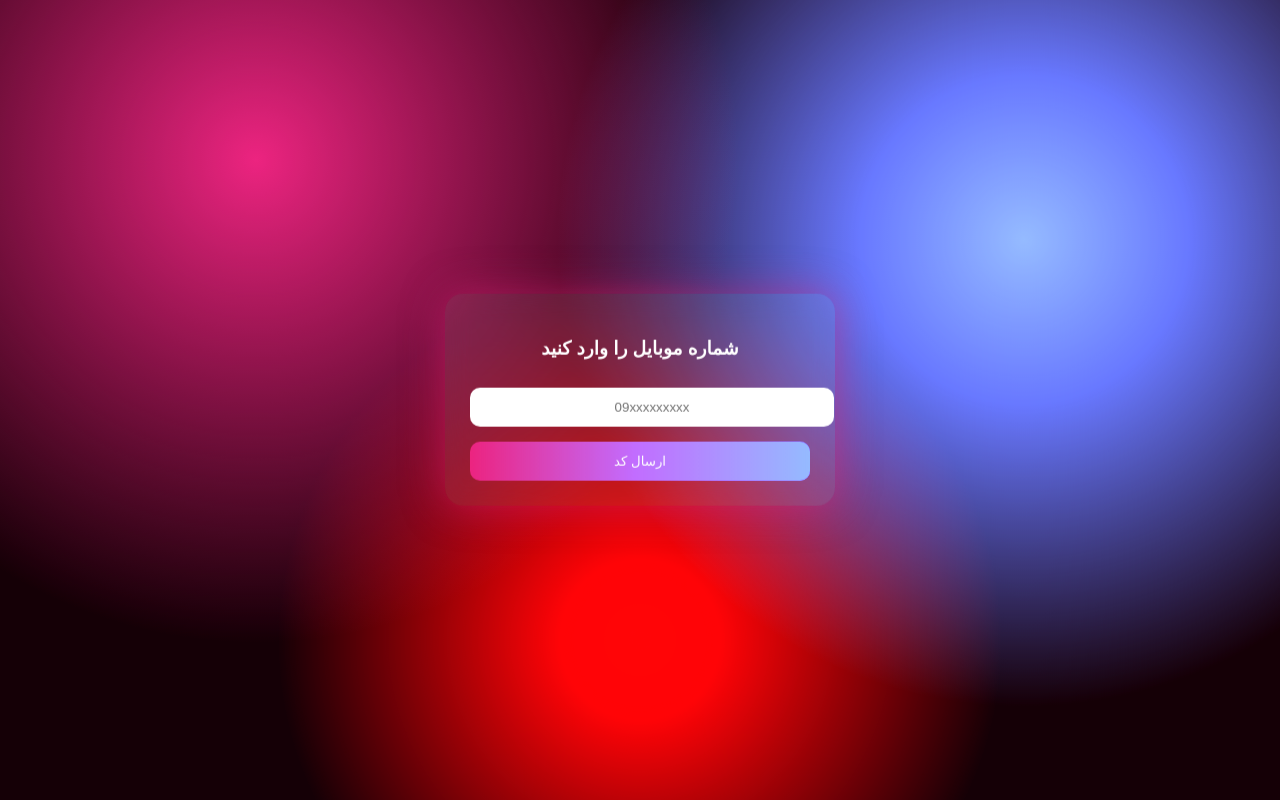
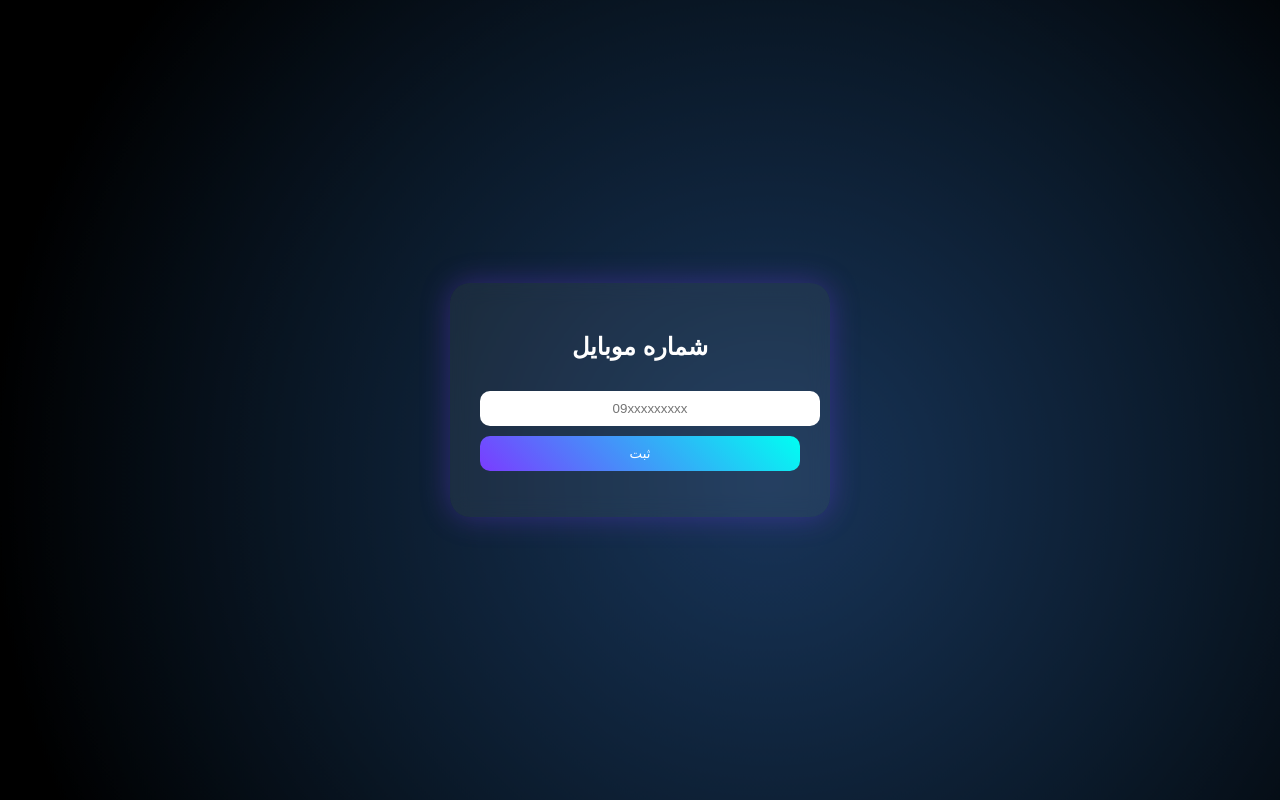
Before and after one commit to amiramiri178w79r7q8e89-wq/khafan-site, a React (Vite) app: page /register in a window 1280 px wide. Both pictures are taken after a click on the button "شروع". Built offline with nearby package versions, Linux system fonts and the light colour scheme.

Commit message:
fix build + register flow + admin

```diff
--- a/src/App.css
+++ b/src/App.css
@@ -1,98 +1,106 @@
 body {
   margin: 0;
-  font-family: Arial;
+  font-family: sans-serif;
+  background: black;
+  color: white;
   overflow: hidden;
 }
 
-/* 🌈 BACKGROUND ANIMATION */
-.bg {
+/* background animated */
+.bg-glow {
+  position: fixed;
+  width: 200%;
+  height: 200%;
+  background: radial-gradient(circle, #7a3cff33, transparent 40%),
+              radial-gradient(circle, #00fff233, transparent 40%);
+  animation: moveGlow 10s infinite alternate;
+  z-index: -1;
+}
+
+@keyframes moveGlow {
+  0% { transform: translate(-10%, -10%) scale(1); }
+  100% { transform: translate(-20%, -20%) scale(1.3); }
+}
+
+/* card */
+.container {
   height: 100vh;
   display: flex;
   justify-content: center;
   align-items: center;
-  background: radial-gradient(circle at 20% 20%, #7c3aed, transparent 40%),
-              radial-gradient(circle at 80% 30%, #00f5ff, transparent 40%),
-              radial-gradient(circle at 50% 80%, #ff00ff, transparent 40%),
-              #0b0014;
-  animation: moveBg 10s infinite alternate;
 }
 
-@keyframes moveBg {
-  0% { filter: hue-rotate(0deg); }
-  100% { filter: hue-rotate(60deg); }
+.card {
+  background: rgba(255,255,255,0.06);
+  padding: 30px;
+  border-radius: 20px;
+  backdrop-filter: blur(10px);
+  text-align: center;
+  width: 320px;
+  box-shadow: 0 0 30px #7a3cff55;
 }
 
-/* 🧠 GLASS CARD */
-.card {
-  width: 340px;
-  padding: 25px;
-  border-radius: 18px;
-  background: rgba(255,255,255,0.08);
-  backdrop-filter: blur(12px);
-  color: white;
-  text-align: center;
-  box-shadow: 0 0 40px rgba(124,58,237,0.5);
-  animation: float 3s ease-in-out infinite;
-}
-
-@keyframes float {
-  0%,100% { transform: translateY(0px); }
-  50% { transform: translateY(-10px); }
-}
-
-/* ✨ INPUT */
-.input {
+/* input */
+input {
   width: 100%;
-  padding: 12px;
+  padding: 10px;
+  margin: 10px 0;
   border-radius: 10px;
   border: none;
-  margin-top: 10px;
+  outline: none;
   text-align: center;
 }
 
-/* 🎮 BUTTON */
-.btn {
+/* button */
+button {
   width: 100%;
-  margin-top: 15px;
-  padding: 12px;
+  padding: 10px;
+  background: linear-gradient(45deg, #7a3cff, #00fff2);
   border: none;
   border-radius: 10px;
-  background: linear-gradient(90deg,#7c3aed,#00f5ff);
   color: white;
   cursor: pointer;
   transition: 0.3s;
 }
 
-.btn:hover {
+button:hover {
   transform: scale(1.05);
-  box-shadow: 0 0 20px #7c3aed;
 }
 
-/* 🔄 LOADING SPINNER (Cyber Circle) */
+/* loader */
 .loader {
   width: 60px;
   height: 60px;
-  border: 4px solid transparent;
-  border-top: 4px solid #00f5ff;
-  border-right: 4px solid #7c3aed;
+  border: 4px solid #333;
+  border-top: 4px solid #7a3cff;
   border-radius: 50%;
+  margin: auto;
   animation: spin 1s linear infinite;
-  margin: 20px auto;
 }
 
 @keyframes spin {
   100% { transform: rotate(360deg); }
 }
 
-/* ⌨️ TYPE EFFECT */
-.typing {
-  overflow: hidden;
-  border-right: .15em solid #00f5ff;
-  white-space: nowrap;
-  animation: typing 2s steps(30) infinite alternate;
+/* glitch text */
+.glitch {
+  animation: flicker 1s infinite alternate;
 }
 
-@keyframes typing {
-  from { width: 0 }
-  to { width: 100% }
+@keyframes flicker {
+  0% { opacity: 1; }
+  100% { opacity: 0.4; }
 }
+
+/* overlay */
+.overlay {
+  position: fixed;
+  top: 0;
+  left: 0;
+  width: 100%;
+  height: 100%;
+  background: rgba(0,0,0,0.6);
+  display: flex;
+  justify-content: center;
+  align-items: center;
+}
--- a/src/App.jsx
+++ b/src/App.jsx
@@ -1,11 +1,14 @@
 import { BrowserRouter, Routes, Route } from "react-router-dom";
+import Home from "./Home";
 import Register from "./Register";
-import Home from "./Home";
 import Admin from "./Admin";
+import "./App.css";
 
 export default function App() {
   return (
     <BrowserRouter>
+      <div className="bg-glow"></div>
+
       <Routes>
         <Route path="/" element={<Home />} />
         <Route path="/register" element={<Register />} />
--- a/src/Register.jsx
+++ b/src/Register.jsx
@@ -1,98 +1,101 @@
 import { useState } from "react";
 
 export default function Register() {
-  const [step, setStep] = useState(0);
+  const [step, setStep] = useState(1);
   const [phone, setPhone] = useState("");
   const [code, setCode] = useState("");
   const [loading, setLoading] = useState(false);
+  const [message, setMessage] = useState("");
 
-  const onlyNumber = (v) => v.replace(/\D/g, "");
+  const playClick = () => {
+    const audio = new Audio("/click.mp3");
+    audio.play();
+  };
+
+  const handleStart = () => {
+    playClick();
+    setStep(2);
+  };
 
   const sendPhone = () => {
-    if (!phone.startsWith("09") || phone.length !== 11) return;
+    if (phone.length !== 11) {
+      setMessage("شماره معتبر نیست");
+      return;
+    }
 
     setLoading(true);
+    playClick();
+
     setTimeout(() => {
       setLoading(false);
-      setStep(2);
-    }, 1500);
+      setMessage("کد تأیید از طریق پیامک ارسال شد");
+      setStep(3);
+    }, 2000);
   };
 
-  const verify = () => {
+  const verifyCode = () => {
     setLoading(true);
+    playClick();
+
     setTimeout(() => {
       setLoading(false);
-      setStep(3);
-    }, 1500);
+      setMessage("ثبت نام شما انجام شد / در حال ورود به بازی...");
+      setStep(4);
+    }, 2000);
   };
 
   return (
-    <div className="bg">
+    <div className="container">
 
-      {/* STEP 0 */}
-      {step === 0 && (
+      {step === 1 && (
         <div className="card">
-          <h2 className="typing">ورود به بازی...</h2>
-          <button className="btn" onClick={() => setStep(1)}>
-            شروع
-          </button>
+          <h1>ورود به بازی</h1>
+          <button onClick={handleStart}>شروع</button>
         </div>
       )}
 
-      {/* STEP 1 */}
-      {step === 1 && (
+      {step === 2 && (
         <div className="card">
-          <h3>شماره موبایل را وارد کنید</h3>
+          <h2>شماره موبایل</h2>
 
           <input
-            className="input"
             value={phone}
-            onChange={(e) => setPhone(onlyNumber(e.target.value))}
+            placeholder="09xxxxxxxxx"
+            onChange={(e) => {
+              const val = e.target.value.replace(/[^0-9]/g, "");
+              setPhone(val);
+            }}
             maxLength={11}
-            placeholder="09xxxxxxxxx"
           />
 
-          <button className="btn" onClick={sendPhone}>
-            ارسال کد
-          </button>
+          <button onClick={sendPhone}>ثبت</button>
+          <p>{message}</p>
         </div>
       )}
 
-      {/* STEP 2 */}
-      {step === 2 && (
+      {step === 3 && (
         <div className="card">
-          <h3 className="typing">کد تایید ارسال شد...</h3>
+          <h2>کد تایید را وارد کنید</h2>
 
           <input
-            className="input"
             value={code}
-            onChange={(e) => setCode(onlyNumber(e.target.value))}
-            placeholder="کد تایید"
+            onChange={(e) => setCode(e.target.value.replace(/[^0-9]/g, ""))}
+            maxLength={6}
           />
 
-          <button className="btn" onClick={verify}>
-            تایید
-          </button>
+          <button onClick={verifyCode}>تایید</button>
+          <p>{message}</p>
         </div>
       )}
 
-      {/* STEP 3 */}
-      {step === 3 && (
+      {step === 4 && (
         <div className="card">
-          <h3 className="typing">ثبت نام شما انجام شد</h3>
-          <p>در حال ورود به بازی...</p>
+          <h2 className="glitch">در حال ورود به بازی...</h2>
           <div className="loader"></div>
         </div>
       )}
 
-      {/* LOADING OVERLAY */}
-      {loading && (
-        <div className="card">
-          <div className="loader"></div>
-          <p className="typing">در حال پردازش...</p>
-        </div>
-      )}
-
+      {loading && <div className="overlay">Loading...</div>}
     </div>
   );
 }
--- a/src/index.css
+++ b/src/index.css
@@ -1,98 +1,106 @@
 body {
   margin: 0;
-  font-family: Arial;
+  font-family: sans-serif;
+  background: black;
+  color: white;
   overflow: hidden;
 }
 
-/* 🌈 BACKGROUND ANIMATION */
-.bg {
+/* background animated */
+.bg-glow {
+  position: fixed;
+  width: 200%;
+  height: 200%;
+  background: radial-gradient(circle, #7a3cff33, transparent 40%),
+              radial-gradient(circle, #00fff233, transparent 40%);
+  animation: moveGlow 10s infinite alternate;
+  z-index: -1;
+}
+
+@keyframes moveGlow {
+  0% { transform: translate(-10%, -10%) scale(1); }
+  100% { transform: translate(-20%, -20%) scale(1.3); }
+}
+
+/* card */
+.container {
   height: 100vh;
   display: flex;
   justify-content: center;
   align-items: center;
-  background: radial-gradient(circle at 20% 20%, #7c3aed, transparent 40%),
-              radial-gradient(circle at 80% 30%, #00f5ff, transparent 40%),
-              radial-gradient(circle at 50% 80%, #ff00ff, transparent 40%),
-              #0b0014;
-  animation: moveBg 10s infinite alternate;
 }
 
-@keyframes moveBg {
-  0% { filter: hue-rotate(0deg); }
-  100% { filter: hue-rotate(60deg); }
+.card {
+  background: rgba(255,255,255,0.06);
+  padding: 30px;
+  border-radius: 20px;
+  backdrop-filter: blur(10px);
+  text-align: center;
+  width: 320px;
+  box-shadow: 0 0 30px #7a3cff55;
 }
 
-/* 🧠 GLASS CARD */
-.card {
-  width: 340px;
-  padding: 25px;
-  border-radius: 18px;
-  background: rgba(255,255,255,0.08);
-  backdrop-filter: blur(12px);
-  color: white;
-  text-align: center;
-  box-shadow: 0 0 40px rgba(124,58,237,0.5);
-  animation: float 3s ease-in-out infinite;
-}
-
-@keyframes float {
-  0%,100% { transform: translateY(0px); }
-  50% { transform: translateY(-10px); }
-}
-
-/* ✨ INPUT */
-.input {
+/* input */
+input {
   width: 100%;
-  padding: 12px;
+  padding: 10px;
+  margin: 10px 0;
   border-radius: 10px;
   border: none;
-  margin-top: 10px;
+  outline: none;
   text-align: center;
 }
 
-/* 🎮 BUTTON */
-.btn {
+/* button */
+button {
   width: 100%;
-  margin-top: 15px;
-  padding: 12px;
+  padding: 10px;
+  background: linear-gradient(45deg, #7a3cff, #00fff2);
   border: none;
   border-radius: 10px;
-  background: linear-gradient(90deg,#7c3aed,#00f5ff);
   color: white;
   cursor: pointer;
   transition: 0.3s;
 }
 
-.btn:hover {
+button:hover {
   transform: scale(1.05);
-  box-shadow: 0 0 20px #7c3aed;
 }
 
-/* 🔄 LOADING SPINNER (Cyber Circle) */
+/* loader */
 .loader {
   width: 60px;
   height: 60px;
-  border: 4px solid transparent;
-  border-top: 4px solid #00f5ff;
-  border-right: 4px solid #7c3aed;
+  border: 4px solid #333;
+  border-top: 4px solid #7a3cff;
   border-radius: 50%;
+  margin: auto;
   animation: spin 1s linear infinite;
-  margin: 20px auto;
 }
 
 @keyframes spin {
   100% { transform: rotate(360deg); }
 }
 
-/* ⌨️ TYPE EFFECT */
-.typing {
-  overflow: hidden;
-  border-right: .15em solid #00f5ff;
-  white-space: nowrap;
-  animation: typing 2s steps(30) infinite alternate;
+/* glitch text */
+.glitch {
+  animation: flicker 1s infinite alternate;
 }
 
-@keyframes typing {
-  from { width: 0 }
-  to { width: 100% }
+@keyframes flicker {
+  0% { opacity: 1; }
+  100% { opacity: 0.4; }
 }
+
+/* overlay */
+.overlay {
+  position: fixed;
+  top: 0;
+  left: 0;
+  width: 100%;
+  height: 100%;
+  background: rgba(0,0,0,0.6);
+  display: flex;
+  justify-content: center;
+  align-items: center;
+}
```
